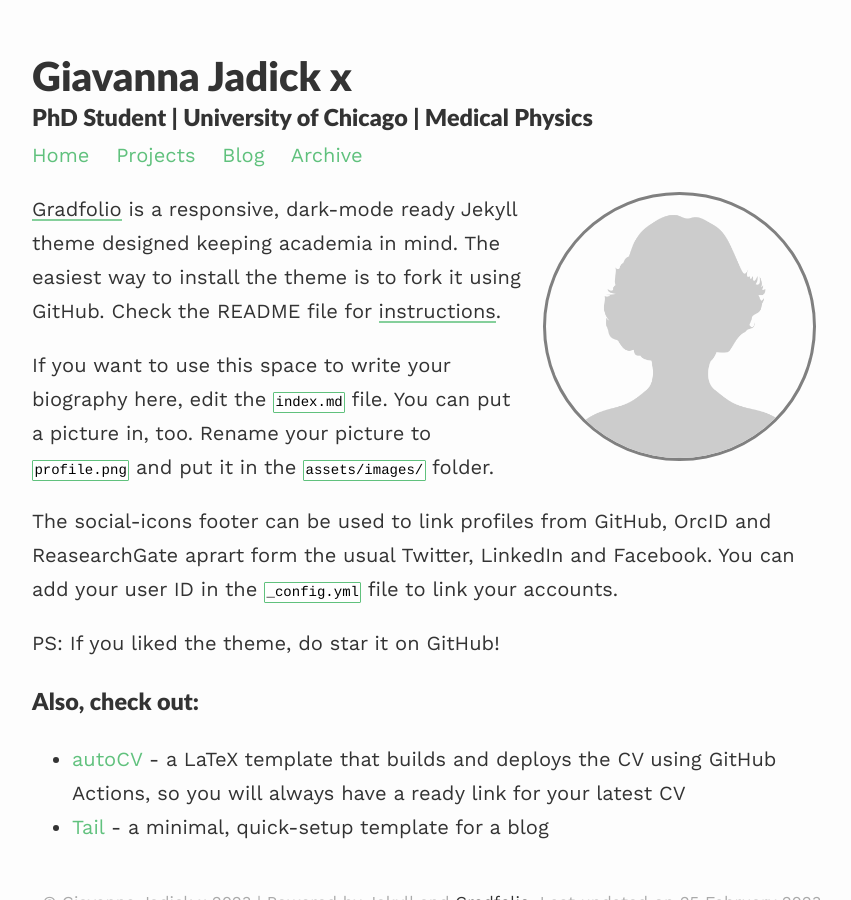
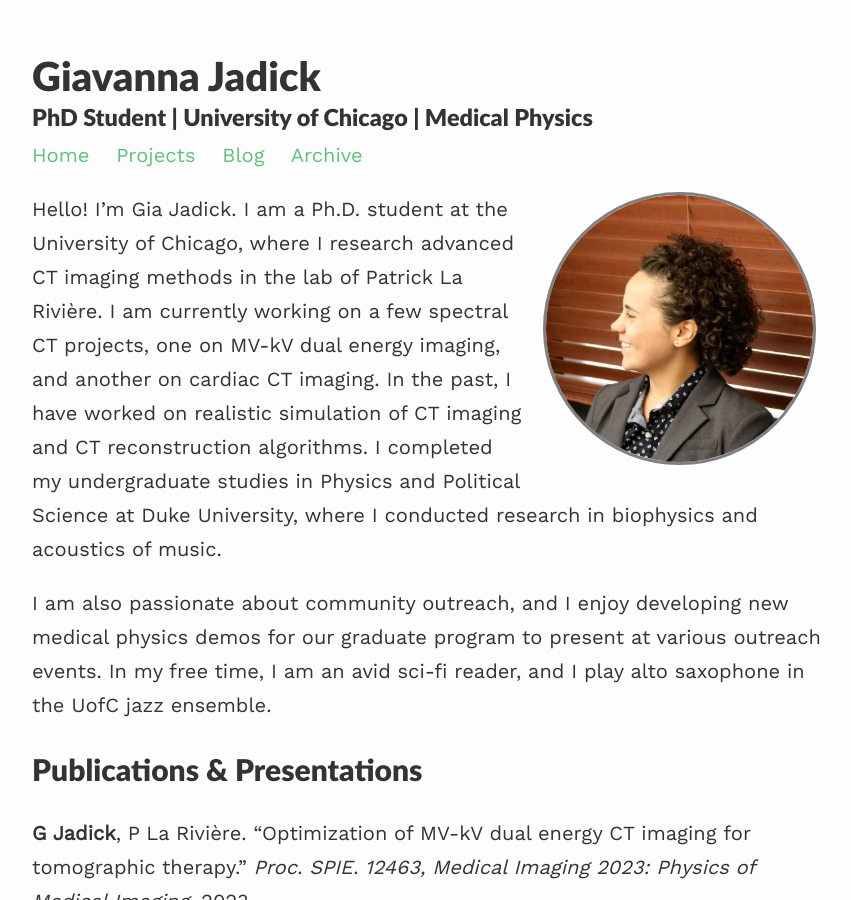
Before and after one commit to gjadick/gjadick.github.io, a Jekyll site: the page built from index.md, in a window 1280 px wide and 900 px high. Shown: the whole window, without its empty margins (208-1059 px from the left). Built offline with Jekyll 4.4.1, drawn with Linux system fonts in a browser that asks for light colours; nearby versions of some CDN libraries; some of the changed text lies outside the part shown.

Commit message:
revised structure

```diff
--- a/_config.yml
+++ b/_config.yml
@@ -1,7 +1,7 @@
 ### your site title here
 
-title: Giavanna Jadick x
-description: PhD Student  |  University of Chicago  |  Medical Physics
+title: Giavanna Jadick
+description: PhD Student | University of Chicago | Medical Physics
 
 baseurl: /gradfolio #name of GitHub repository
 url: "" #custom url to be used instead of GitHub repository
@@ -13,11 +13,10 @@ permalink: /blog/:year/:title/
 paginate_path: /blog/page:num/
 
 # Social media links in footer
-twitter: "#giajadick"
-linkedin: "#giajadick"
-github: "#gjadick"
-researchgate: "#"
-orcid: "#0000-0002-4894-2895"
+twitter: "giajadick"
+linkedin: "giajadick"
+github: "gjadick"
+orcid: "0000-0002-4894-2895"
 
 
 # Markdown
@@ -44,12 +43,13 @@ collections:
     output: true
     permalink: /projects/:name/
     order:
-      - shortProject.md
-      - longerProjectTitle.md
-      - redirect.md
-      - project4.md
-      - project5.md
-      - project6.md
+      - 110_MVkV.md
+      - 120_Outreach.md
+      - 200_FBPrecon.md
+      - 810_DukeSim.md
+      - 910_SaxAcoustics.md
+      - 920_Biophysics.md
+
 
 sass:
   sass_dir: /assets/css/_sass
--- a/index.md
+++ b/index.md
@@ -3,19 +3,62 @@ layout: about
 permalink: /
 profile:
   align: right
-  image: profile.png
+  image: profile.jpeg
 published: true
 ---
 
-[Gradfolio](https://github.com/jitinnair1/gradfolio){:target="_blank"} is a responsive, dark-mode ready Jekyll theme designed keeping academia in mind. The easiest way to install the theme is to fork it using GitHub. Check the README file for [instructions](https://github.com/jitinnair1/gradfolio#installation){:target="_blank"}.
+Hello! I’m Gia Jadick. I am a Ph.D. student at the University of Chicago, where I research advanced CT imaging methods in the lab of Patrick La Rivière. I am currently working on a few spectral CT projects, one on MV-kV dual energy imaging, and another on cardiac CT imaging. In the past, I have worked on realistic simulation of CT imaging and CT reconstruction algorithms. I completed my undergraduate studies in Physics and Political Science at Duke University, where I conducted research in biophysics and acoustics of music.
 
-If you want to use this space to write your biography here, edit the `index.md` file. You can put a picture in, too. Rename your picture to `profile.png` and put it in the `assets/images/` folder.
+I am also passionate about community outreach, and I enjoy developing new medical physics demos for our graduate program to present at various outreach events. In my free time, I am an avid sci-fi reader, and I play alto saxophone in the UofC jazz ensemble.
 
-The social-icons footer can be used to link profiles from GitHub, OrcID and ReasearchGate aprart form the usual Twitter, LinkedIn and Facebook. You can add your user ID in the `_config.yml` file to link your accounts.
 
-PS: If you liked the theme, do star it on GitHub!
+Publications & Presentations
+---------------
 
-### Also, check out:
+**G Jadick**, P La Rivière. “Optimization of MV-kV dual energy CT imaging for tomographic
+therapy.” *Proc. SPIE. 12463, Medical Imaging 2023: Physics of Medical Imaging*, 2023.
 
-- [autoCV](https://github.com/jitinnair1/autocv) - a LaTeX template that builds and deploys the CV using GitHub Actions, so you will always have a ready link for your latest CV
-- [Tail](https://github.com/jitinnair1/tail) - a minimal, quick-setup template for a blog
+E Abadi, **G Jadick**, DA Lynch, WP Segars, E Samei. ”Emphysema
+quantifications with CT: Assessing the effects of acquisition protocols and imaging parameters
+using virtual imaging trials.” 2022 *Chest*.
+
+Ria F, **Jadick G**, Abadi E, Solomon J, Samei E. “Comparing two different noise magnitude
+estimation methods in CT using virtual imaging trials.” *Proc. SPIE. 12031, Medical Imaging 2022: Physics of Medical Imaging*, 2022.
+
+Shankar S, **Jadick G**, Hoffman E, Atha J, Sieren J, Samei E, Abadi E. “Scanner-specific
+validation of a CT simulator using a COPD-emulated anthropomorphic phantom.”
+*Proc. SPIE. 12031, Medical Imaging 2022: Physics of Medical Imaging*, 2022.
+
+Abadi E, **Jadick G**, McCabe C, Sotoudeh S, Fryling M, Harrawood B, Samei E, Havadej S,
+Sedlmair M, Ramirez JC, Stirestorfer S. “Development and Application of a Virtual Imaging Trial Platform to Evaluate and Optimize State-of-the-art Photon-Counting CT.” *RSNA*,
+December 2021.
+
+**G Jadick**, E Abadi, B Harrawood, S Sharma, WP Segars, E
+Samei. ”A scanner-specific framework for simulating CT images with tube current modulation.”
+2021 *Phys. Med. Biol.* 66 185010.
+
+**Jadick G**, Abadi E, Harrawood B, Sharma S, Segars WP, Samei E, ”A framework to simulate
+CT images with tube current modulation,” *Proc. SPIE 11595, Medical Imaging 2021: Physics of Medical Imaging*, 2021.
+
+Abadi E, **Jadick G**, Hoffman EA, Lynch D, Segars WP, Samei E, ”COPD quantifications
+via CT imaging: ascertaining the effects of acquisition protocol using virtual imaging trial,”
+*Proc. SPIE 11595, Medical Imaging 2021: Physics of Medical Imaging*, 2021.
+
+Rosemurgy A, Downs D, **Jadick G**, Swaid F, Luberice K, Ryan C, Ross S. “Dissatisfaction
+after laparoscopic Heller myotomy: the truth is easy to swallow.” *The American Journal of Surgery*,
+vol. 213, no. 6, June 2017, pp. 1091-1097. doi:10.1016/j.amjsurg.2017.03.045
+
+Downs DJ, **Jadick G**, Swaid F, Ross SB, Rosemurgy AS. “Age and Achalasia: How Does
+Age Affect Patient Presentation, Hospital Course, and Surgical Outcomes?” *The American Surgeon*
+, vol. 83, no. 9, Sep 2017, pp. 952-961. PMID: 28958274.
+
+**Jadick G**, Bartlett M, Busch M, Socolar J. “The Art and Craft of Saxophone Mouthpiece
+Design.” *Fortin Foundation Bass Connections Virtual Showcase*, May 2020.
+(runner-up)
+
+**Jadick G**, Garces R, Schmidt C. “Physiology Of E. Coli Bacteria In High External Osmotic
+Pressure.” *Conference for Undergraduate Women in Physics*, University
+of Maryland, Jan. 2020.
+
+**Jadick G.** “Gender Representation in Science Policy: A Study of Capitol Hill.”
+*Sigma Pi Sigma Physics Congress*, Providence, RI, Nov. 2019.
```
Also changed, not shown: _projects/110_MVkV.md (renamed from _projects/project5.md, +6 -5 lines), _projects/120_Outreach.md (added, +9 -0 lines), _projects/200_FBPrecon.md (renamed from _projects/shortProject.md, +3 -2 lines), _projects/810_DukeSim.md (renamed from _projects/project6.md, +2 -2 lines), _projects/910_SaxAcoustics.md (added, +14 -0 lines), _projects/920_Biophysics.md (added, +10 -0 lines), _projects/longerProjectTitle.md (deleted, +0 -9 lines), _projects/project4.md (deleted, +0 -142 lines), _projects/redirect.md (deleted, +0 -6 lines), _projects/ResoFG_model.jpeg (added), assets/images/ResoFG_model.jpeg (added), assets/images/profile.jpeg (added), assets/images/profile.png (deleted).
